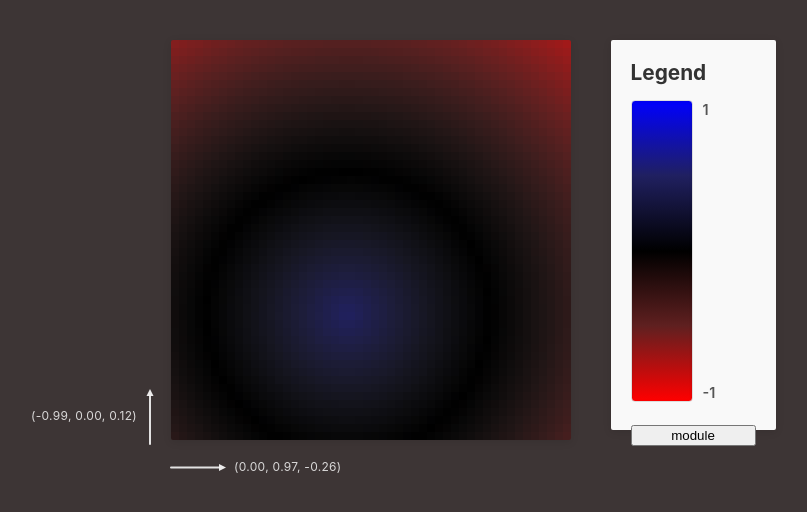
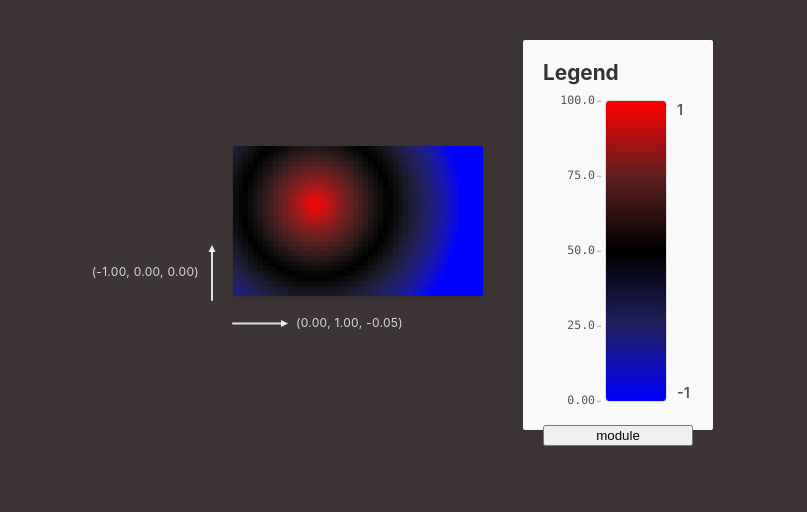
Before and after one commit to faralab-ist/plotter, a React (Vite) app: page / in a window 1280 px wide. Shown: the top 512 px of the page, without its empty margins (179-986 px from the left). Built offline with nearby package versions, Linux system fonts and the light colour scheme.

Commit message:
correção de erros

```diff
--- a/src/components/Lightmap.tsx
+++ b/src/components/Lightmap.tsx
@@ -87,15 +87,15 @@ export function getColorForValue(rawValue: number): string {
   let lightness: number;
 
   if (t <= 0.5) {
-    // vermelho -> preto
+    // azul -> preto  (valores negativos)
     const s = t / 0.5;
-    hue = 0;
+    hue = 240;
     saturation = 100 * (1 - s);
     lightness = 50 * (1 - s);
   } else {
-    // preto -> azul
+    // preto -> vermelho  (valores positivos)
     const s = (t - 0.5) / 0.5;
-    hue = 240;
+    hue = 0;
     saturation = 100 * s;
     lightness = 50 * s;
   }
@@ -227,10 +227,22 @@ export const Lightmap: React.FC<LightmapProps> = ({
       ctx.fillRect(x, y, w, h);
     });
 
+    // Highlight da célula hovered — overlay branco semi-transparente
+    if (hoveredIndex !== null) {
+      const col = hoveredIndex % columnCount;
+      const row = Math.floor(hoveredIndex / columnCount);
+      const x = Math.round(col * gridWidth / columnCount);
+      const y = Math.round(row * gridHeight / rowCount);
+      const w = Math.round((col + 1) * gridWidth / columnCount) - x;
+      const h = Math.round((row + 1) * gridHeight / rowCount) - y;
+      ctx.fillStyle = 'rgba(255, 255, 255, 0.25)';
+      ctx.fillRect(x, y, w, h);
+    }
+
     if (circular) {
       ctx.restore();
     }
-  }, [lightmapData, cellWidth, cellHeight, columnCount, circular, gridWidth, gridHeight, useModule]);
+  }, [lightmapData, cellWidth, cellHeight, columnCount, circular, gridWidth, gridHeight, useModule, hoveredIndex]);
 
   const handleCanvasMouseMove = (e: React.MouseEvent<HTMLCanvasElement>) => {
     const rect = e.currentTarget.getBoundingClientRect();
@@ -323,6 +335,25 @@ export const Lightmap: React.FC<LightmapProps> = ({
         <div className="legend">
           <h3>Legend</h3>
           <div className="legend-gradient">
+            <div className="legend-scale">
+              {[0, 0.25, 0.5, 0.75, 1].map((t) => {
+                const value = colorRange.max - t * (colorRange.max - colorRange.min);
+                const label = Math.abs(value) >= 1000
+                  ? (value / 1000).toFixed(1) + 'k'
+                  : Math.abs(value) >= 10
+                    ? value.toFixed(1)
+                    : value.toFixed(2);
+                return (
+                  <span
+                    key={t}
+                    className="legend-scale-tick"
+                    style={{ top: `${t * 100}%` }}
+                  >
+                    {label}
+                  </span>
+                );
+              })}
+            </div>
             <div
               className="legend-color"
               style={{
--- a/src/main.tsx
+++ b/src/main.tsx
@@ -1,11 +1,42 @@
 import { StrictMode } from 'react'
 import { createRoot } from 'react-dom/client'
 import { App } from './App.tsx';
+import { Lightmap } from './components/Lightmap.tsx';
 
+
+function generateMatrix(
+  rows: number = 300,
+  cols: number = 500,
+  time: number
+): Array<Array<[[number, number, number], number]>> {
+  return Array.from({ length: rows }, (_, i) =>
+    Array.from({ length: cols }, (_, j) => {
+      const x = i + 1;
+      const y = j + 1;
+
+      const z = Math.floor(Math.random() * 101);
+
+      const centerX = rows / 2 + Math.sin(time) * (rows * 0.2);
+      const centerY = cols / 2 + Math.cos(time) * (cols * 0.2);
+
+      const dx = x - centerX;
+      const dy = y - centerY;
+
+      const distance = Math.sqrt(dx * dx + dy * dy);
+      const maxDistance = Math.sqrt((rows / 2) ** 2 + (cols / 2) ** 2);
+
+      const value = Math.round(100 * (1 - distance / maxDistance));
+
+      return [[x, y, z], Math.max(0, value)];
+    })
+  );
+}
+
+let matrix : Array<Array<[[number, number, number], number]>> = generateMatrix(300, 500, 10)
 
 createRoot(document.getElementById('root')!).render(
   <StrictMode>
-    <App />
+    <Lightmap data={matrix} width={250}  height={150} resolution={0.1} normalizationMax={100} normalizationMin={0}/>
   </StrictMode>,
 )
 
--- a/src/styles/Lightmap.css
+++ b/src/styles/Lightmap.css
@@ -118,7 +118,7 @@
   background-color: #f9f9f9;
   border-radius: 2px;
   box-shadow: 0 2px 8px rgba(0, 0, 0, 0.1);
-  min-width: 125px;
+  min-width: 150px;
   height: 350px;
 }
 
@@ -133,6 +133,36 @@
   flex-direction: row;
   gap: 10px;
   align-items: center;
+}
+
+.legend-scale {
+  position: relative;
+  height: 300px;
+  width: 52px;
+  flex-shrink: 0;
+}
+
+.legend-scale-tick {
+  position: absolute;
+  right: 0;
+  transform: translateY(-50%);
+  font-size: 0.72rem;
+  font-weight: 500;
+  color: #555;
+  white-space: nowrap;
+  font-family: 'SF Mono', 'Fira Code', 'Consolas', monospace;
+  line-height: 1;
+}
+
+.legend-scale-tick::after {
+  content: '';
+  position: absolute;
+  right: -6px;
+  top: 50%;
+  transform: translateY(-50%);
+  width: 4px;
+  height: 1px;
+  background: #aaa;
 }
 
 .legend-color {
```
